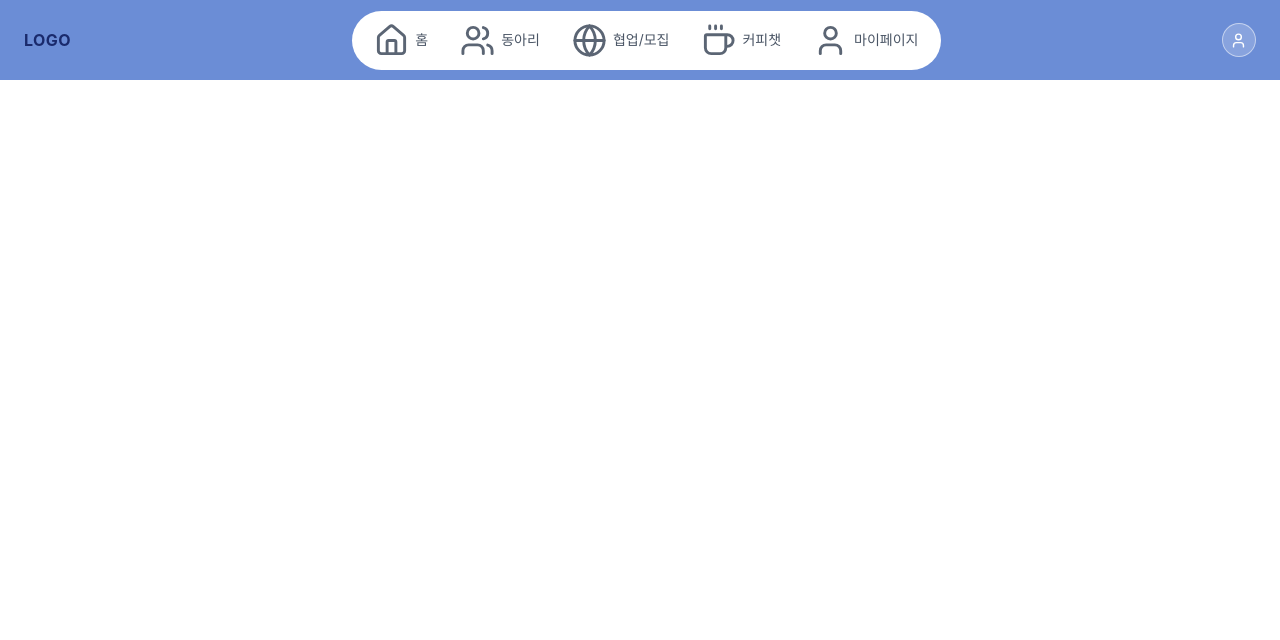
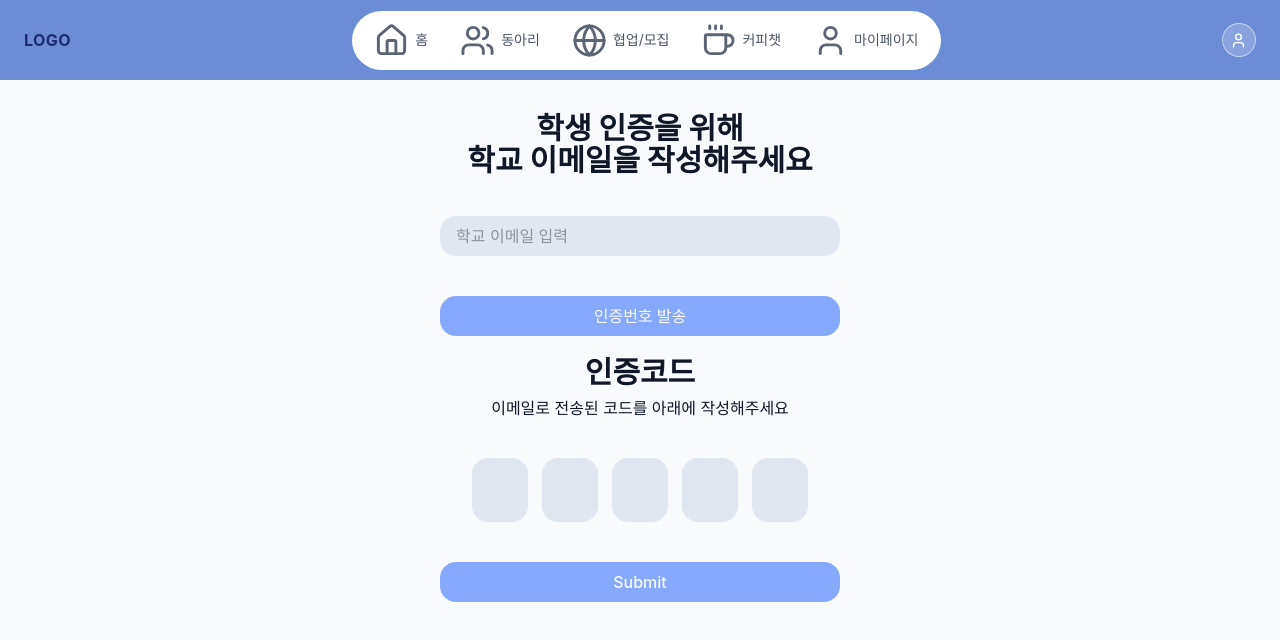
Before and after one commit to skhu-capstone/Capstone_Frontend, a React (Vite) app: page /email-verify in a window 1280 px wide. Shown: the top 640 px of the page. Built offline with nearby package versions, Linux system fonts and the light colour scheme; no server answers.

Commit message:
Feat: 학교 이메일 인증 페이지 UI 구현 (디자인 AI 사용) #12

```diff
--- a/src/App.jsx
+++ b/src/App.jsx
@@ -6,6 +6,7 @@ import CooperationPage from "./pages/cooperation/CooperationPage";
 import CoffeeChatPage from "./pages/coffeeChat/CoffeeChatPage";
 import ClubMainPage from "./pages/club/ClubMainPage";
 import MyPage from "./pages/myPage/MyPage";
+import EmailVerifyPage from "./pages/EmailVerifyPage";
 
 export default function App() {
   return (
@@ -18,6 +19,7 @@ export default function App() {
         <Route path="/coffee-chat" element={<CoffeeChatPage />} />
         <Route path="/club" element={<ClubMainPage />} />
         <Route path="/my-page" element={<MyPage />} />
+        <Route path="/email-verify" element={<EmailVerifyPage />} />
         {/* 추가 라우트는 여기에 */}
       </Routes>
     </>
--- /dev/null
+++ b/src/pages/EmailVerifyPage.jsx
@@ -0,0 +1,114 @@
+import { useRef, useState } from "react";
+
+export default function EmailVerifyPage() {
+  const [schoolEmail, setSchoolEmail] = useState("");
+  const [code, setCode] = useState(["", "", "", "", ""]);
+  const [isCodeSent, setIsCodeSent] = useState(false);
+  const inputRefs = useRef([]);
+
+  const isCodeComplete = code.every((digit) => digit !== "");
+
+  const isValidSchoolEmail = schoolEmail.endsWith("@office.skhu.ac.kr");
+
+  const handleCodeChange = (index, value) => {
+    if (!/^\d?$/.test(value)) return;
+
+    const nextCode = [...code];
+    nextCode[index] = value;
+    setCode(nextCode);
+
+    if (value && index < code.length - 1) {
+      inputRefs.current[index + 1]?.focus();
+    }
+  };
+
+  const handleCodeKeyDown = (index, e) => {
+    if (e.key === "Backspace" && !code[index] && index > 0) {
+      inputRefs.current[index - 1]?.focus();
+    }
+  };
+
+  const handleSendCode = () => {
+    console.log("인증번호 발송:", schoolEmail);
+    setIsCodeSent(true);
+  };
+
+  const handleSubmit = () => {
+    console.log("인증코드 제출:", code.join(""));
+  };
+
+  return (
+    <main className="min-h-screen bg-slate-50 px-6 py-8 flex justify-center">
+      <div className="w-full max-w-100 flex flex-col items-center">
+        <section className="w-full flex flex-col items-center gap-10">
+          <h1 className="text-center text-gray-900 text-3xl font-bold leading-8">
+            학생 인증을 위해
+            <br />
+            학교 이메일을 작성해주세요
+          </h1>
+
+          <input
+            value={schoolEmail}
+            onChange={(e) => setSchoolEmail(e.target.value)}
+            placeholder="학교 이메일 입력"
+            className="w-full h-10 px-4 bg-blue-900/10 rounded-2xl outline-none text-base text-slate-900 placeholder:text-slate-900/40"
+          />
+
+          <button
+            onClick={handleSendCode}
+            disabled={!isValidSchoolEmail || isCodeSent}
+            className="w-full h-10 rounded-2xl bg-blue-600 text-slate-50 text-base font-medium transition
+            enabled:hover:cursor-pointer disabled:opacity-50 disabled:hover:cursor-not-allowed"
+          >
+            {isCodeSent ? "인증번호 전송 완료" : "인증번호 발송"}
+          </button>
+        </section>
+
+        <section className="w-full mt-5 flex flex-col items-center">
+          <h2 className="text-center text-gray-900 text-3xl font-bold leading-8">
+            인증코드
+          </h2>
+
+          <p className="mt-2.5 text-center text-gray-900 text-base leading-5">
+            이메일로 전송된 코드를 아래에 작성해주세요
+          </p>
+
+          <div className="mt-10 flex justify-center items-center gap-3.5">
+            {code.map((digit, index) => (
+              <input
+                key={index}
+                ref={(el) => (inputRefs.current[index] = el)}
+                value={digit}
+                onChange={(e) => handleCodeChange(index, e.target.value)}
+                onKeyDown={(e) => handleCodeKeyDown(index, e)}
+                maxLength={1}
+                inputMode="numeric"
+                className="w-14 h-16 bg-blue-900/10 rounded-2xl outline-none text-center text-slate-900 text-xl placeholder:text-slate-900/40"
+                placeholder=""
+              />
+            ))}
+          </div>
+
+          <button
+            onClick={handleSubmit}
+            disabled={!isCodeComplete}
+            className="w-full h-10 mt-10 rounded-2xl bg-blue-600 text-slate-50 text-base font-medium transition
+            enabled:hover:cursor-pointer disabled:opacity-50 disabled:hover:cursor-not-allowed"
+          >
+            Submit
+          </button>
+
+          {isCodeSent && (
+            <button
+              type="button"
+              onClick={handleSendCode}
+              className="mt-10 text-blue-600 text-base hover:cursor-pointer"
+            >
+              메일을 받지 못하셨나요? 인증번호 재전송
+            </button>
+          )}
+        </section>
+      </div>
+    </main>
+  );
+}
```
